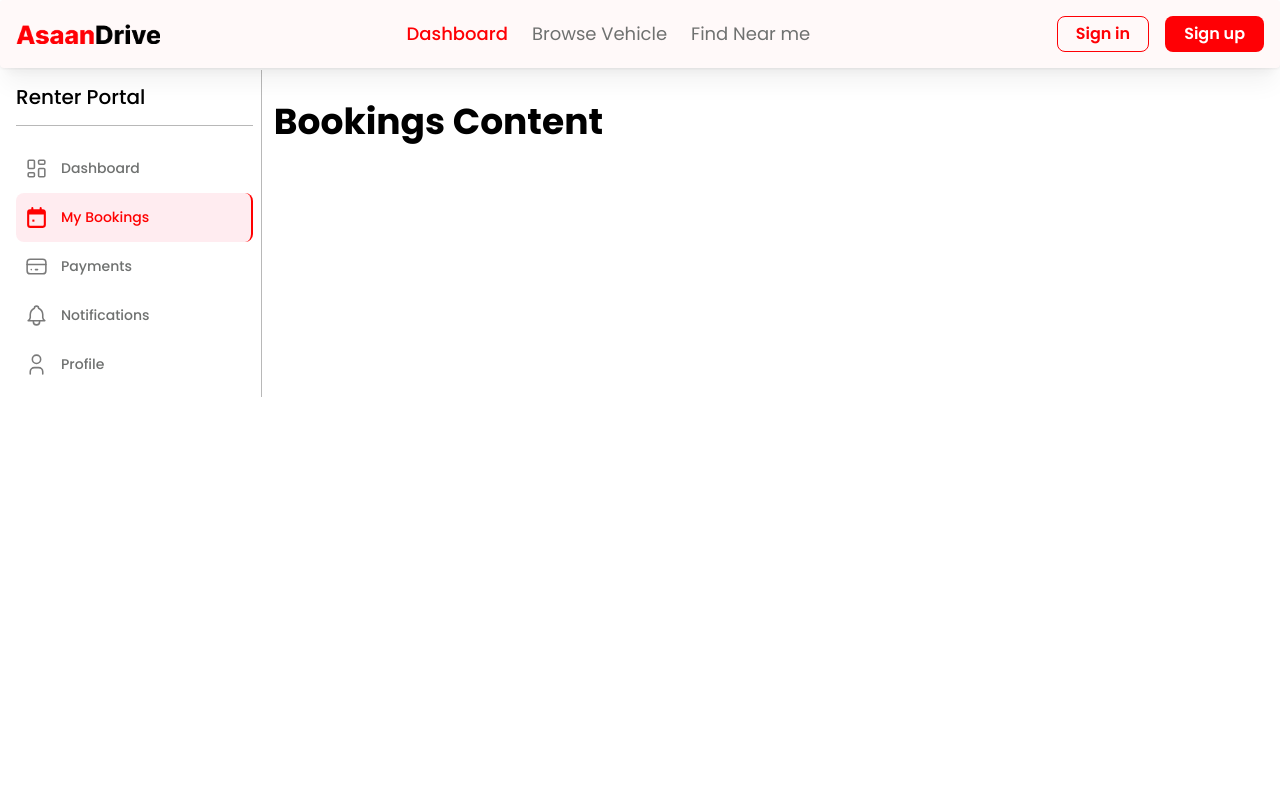
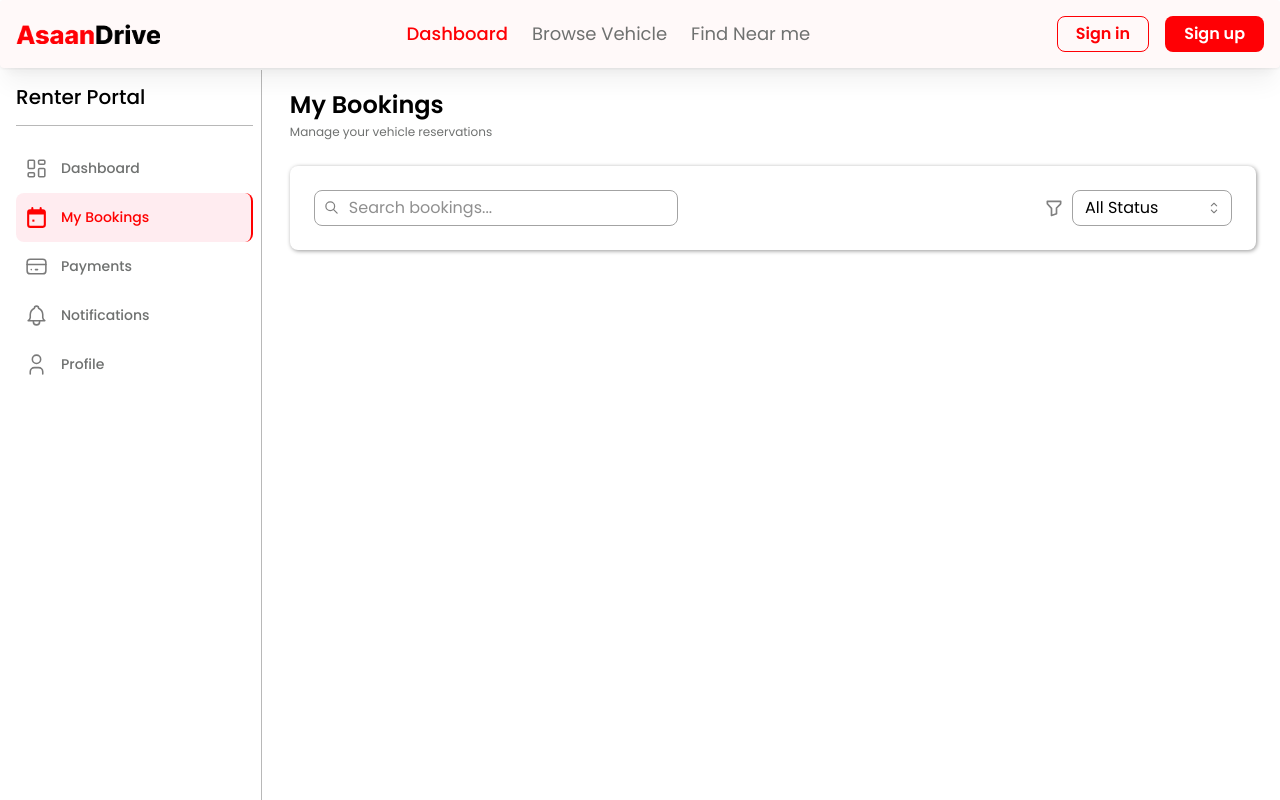
Before and after one commit to MuhammadHarisBaloch/app-asaan-drive, a Next.js app: page /app/renter in a window 1280 px wide. Both pictures are taken after a click on the link "My Bookings". Shown: the top 800 px of the page. Built offline with nearby package versions, Linux system fonts and the light colour scheme; no server answers.

Commit message:
[FEAT] Renter Booking Section Added 🚀

```diff
--- a/src/app/app/renter/page.tsx
+++ b/src/app/app/renter/page.tsx
@@ -1,5 +1,6 @@
 "use client";
 import DashboardSection from "@/components/features/renters/dashboard";
+import BookingsSection from "@/components/features/renters/dashboard/Bookings";
 import SideBar from "@/components/features/renters/dashboard/SideBar/inde";
 import { Grid, GridCol } from "@mantine/core";
 import { useState } from "react";
@@ -13,7 +14,7 @@ export default function RenterPage() {
       </GridCol>
       <GridCol span={9.5}>
         {active === "Dashboard" && <DashboardSection />}
-        {active === "My Bookings" && <h1>Bookings Content</h1>}
+        {active === "My Bookings" && <BookingsSection />}
         {active === "Payments" && <h1>Payments Content</h1>}
         {active === "Notifications" && <h1>Notifications Content</h1>}
         {active === "Profile" && <h1>Profile Content</h1>}
--- /dev/null
+++ b/src/components/features/renters/dashboard/Bookings/index.tsx
@@ -0,0 +1,46 @@
+import { Card, Flex, Group, Input, Select, Stack, Text } from "@mantine/core";
+import { IconFilter, IconSearch } from "@tabler/icons-react";
+
+export default function BookingsSection() {
+  return (
+    <Stack p="lg" gap="xl">
+      <Stack gap={0}>
+        <Text fz="xl" c="black" fw={600}>
+          My Bookings
+        </Text>
+        <Text fz="12px">Manage your vehicle reservations</Text>
+      </Stack>
+      <Card
+        w="100%"
+        p="xl"
+        radius="md"
+        style={{ filter: "drop-shadow(1px 1px 2px #00000068)" }}
+      >
+        <Stack gap="xxl">
+          <Group justify="space-between">
+            <Input
+              radius="md"
+              leftSection={<IconSearch size={15} color="gray" />}
+              placeholder="Search bookings..."
+            />
+            <Flex gap="sm" align="center">
+              <IconFilter size={20} color="gray" />
+              <Select
+                w="10rem"
+                radius="md"
+                defaultValue={"All Status"}
+                data={[
+                  "All Status",
+                  "Active",
+                  "Confirmed",
+                  "Pending",
+                  "Completed",
+                ]}
+              />
+            </Flex>
+          </Group>
+        </Stack>
+      </Card>
+    </Stack>
+  );
+}
--- a/src/components/features/renters/dashboard/SideBar/SideBar.module.css
+++ b/src/components/features/renters/dashboard/SideBar/SideBar.module.css
@@ -1,5 +1,5 @@
 .navbar {
-  height: 100%;
+  height: 100vh;
   width: 100%;
   padding: var(--mantine-spacing-sm);
   padding-top: var(--mantine-spacing-md);
--- a/src/components/features/renters/dashboard/SideBar/inde.tsx
+++ b/src/components/features/renters/dashboard/SideBar/inde.tsx
@@ -17,6 +17,7 @@ const data = [
   { label: "Notifications", icon: IconBell },
   { label: "Profile", icon: IconUser },
 ];
+
 interface SideBarProps {
   active: string;
   setActive: Dispatch<SetStateAction<string>>;
```
